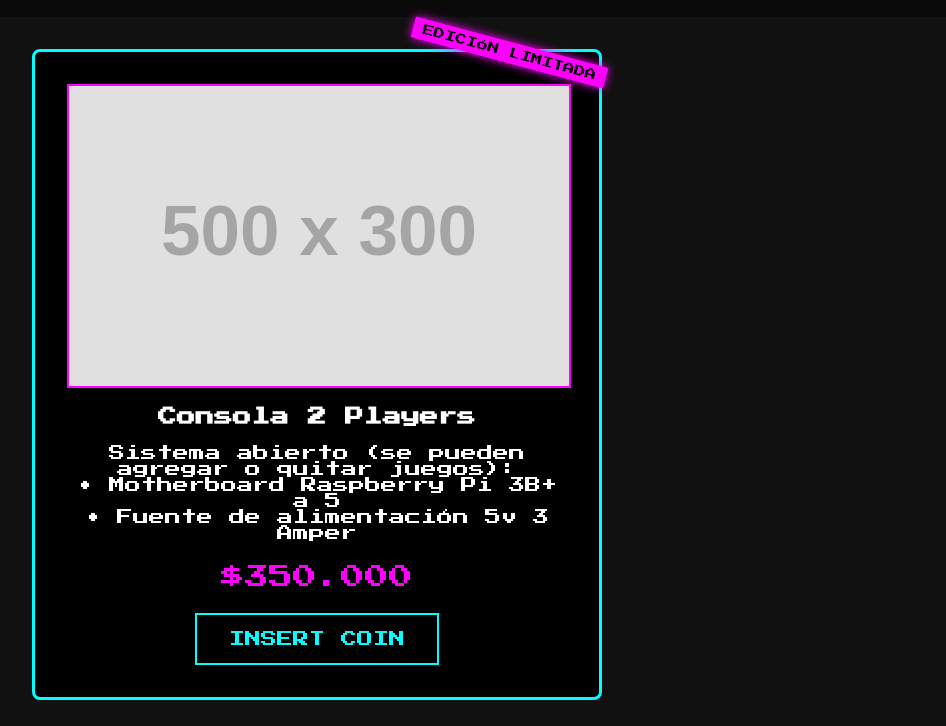
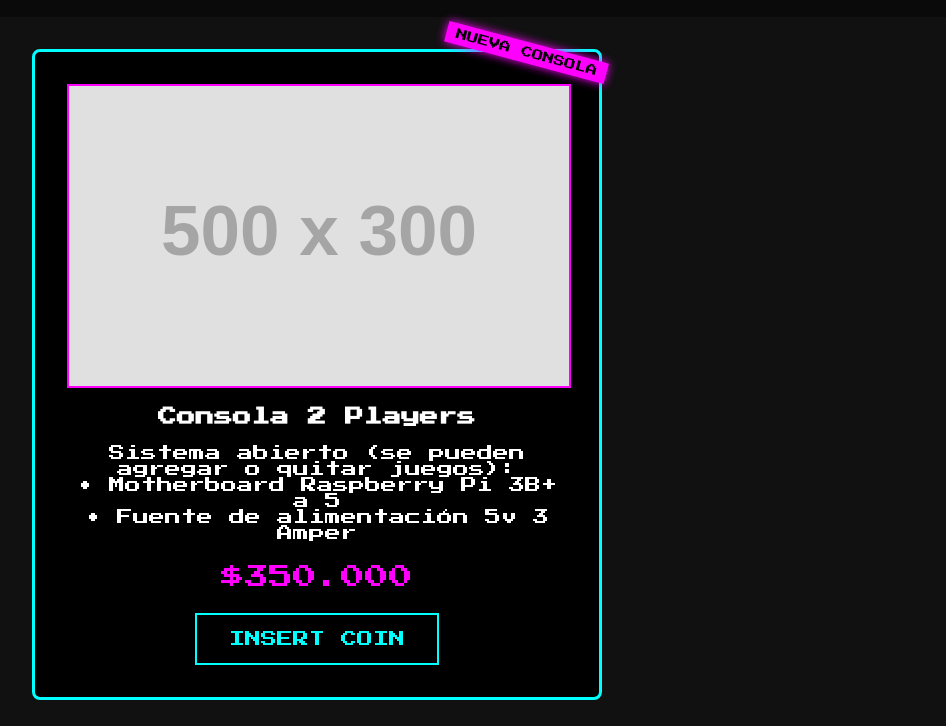
Before and after one commit to 1upretro/1up-consolas-retros, a plain HTML site: page index.html in a window 1280 px wide. Shown: the part 834-1560 px from the top of the page, without its empty margins (323-1269 px from the left). Drawn offline with Linux system fonts and the light colour scheme; placeholder pictures from the web are drawn by us.

Commit message:
Update index.html

```diff
--- a/index.html
+++ b/index.html
@@ -145,9 +145,9 @@
             position: relative;
         }
 
-        /* Sello "EDICIÓN LIMITADA" */
+        /* Sello "NUEVA CONSOLA" */
         .producto::before {
-            content: "EDICIÓN LIMITADA";
+            content: "NUEVA CONSOLA";
             position: absolute;
             top: -10px;
             right: -10px;
```
